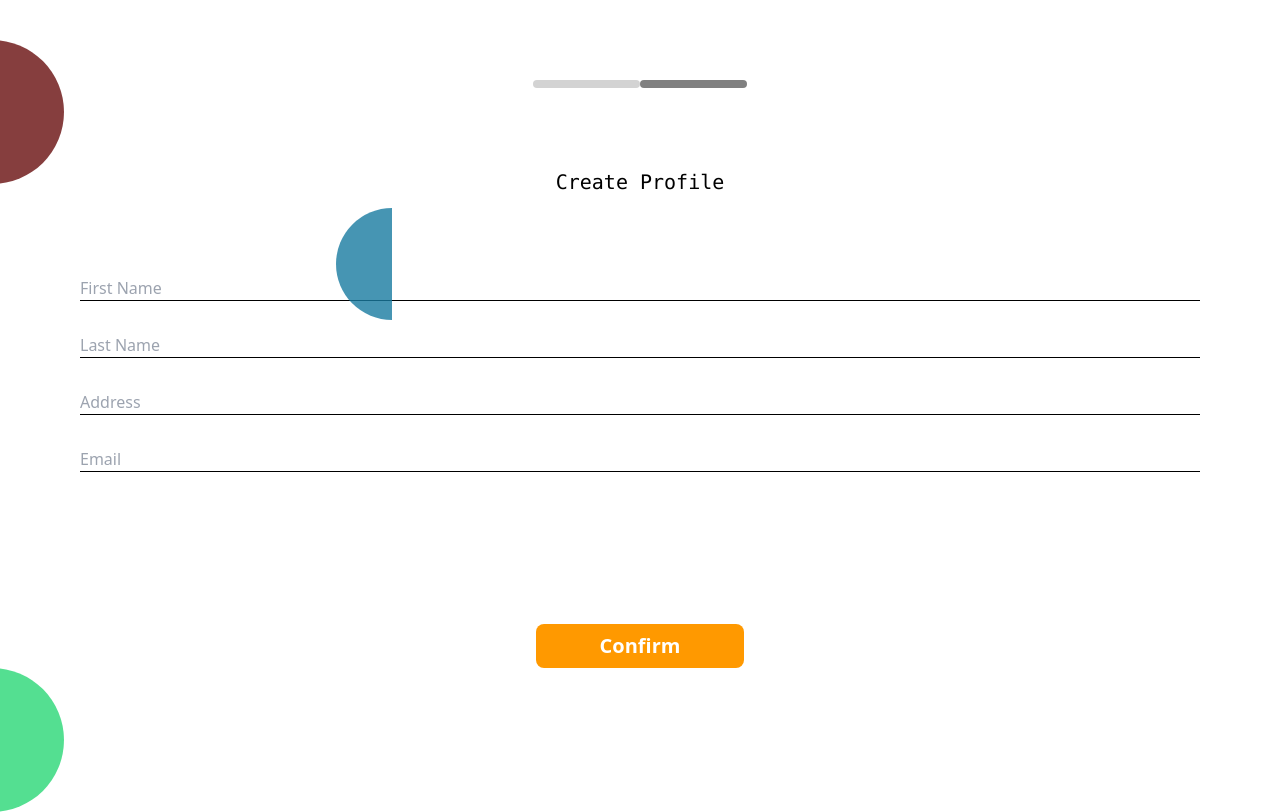
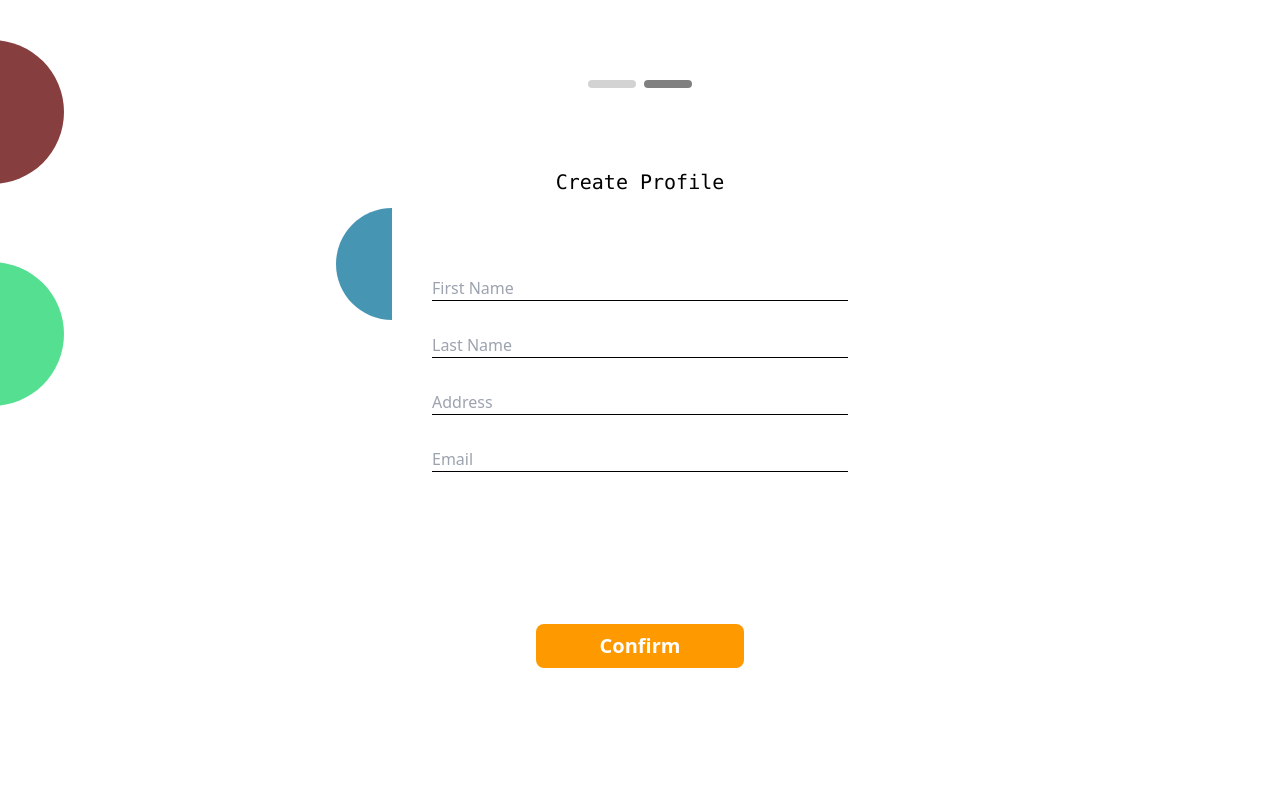
Before and after one commit to IvanDuran02/curlybraces-CityFi, a Next.js app: page /create in a window 1280 px wide. Built offline with nearby package versions, Linux system fonts and the light colour scheme.

Commit message:
fixed widths and sizes for landing page and sign up page

```diff
--- a/pages/create.js
+++ b/pages/create.js
@@ -2,12 +2,12 @@
 
 function create() {
   return (
-    <div className="overflow-hidden">
-      <div className="flex justify-center w-screen">
+    <div className="flex flex-col justify-center items-center">
+      <div className="flex justify-center w-screen space-x-2 max-w-[36rem]">
         <button className="mt-20 h-2 w-1/12 rounded-xl p-1 bg-[lightgrey]"></button>
         <button className="mt-20 h-2 w-1/12 rounded-xl p-1 bg-[grey]"></button>
       </div>
-      <div className="flexjustify-center mt-20">
+      <div className="md:w-[36rem]">
         <div className="flex justify-center mt-20">
           <p className="font-mono text-xl">Create Profile</p>
         </div>
--- a/pages/index.js
+++ b/pages/index.js
@@ -76,10 +76,10 @@
           <MainNav />
         </div>
       ) : (
-        <div className="overflow-hidden">
-          <div className="flex justify-center w-screen">
+        <div className="flex flex-col justify-center items-center">
+          <div className="flex justify-center w-screen space-x-2 max-w-[36rem]">
+            <button className="mt-20 h-2 w-1/12 rounded-xl p-1 bg-[lightgrey]"></button>
             <button className="mt-20 h-2 w-1/12 rounded-xl p-1 bg-[grey]"></button>
-            <button className="mt-20 h-2 w-1/12 rounded-xl p-1 bg-[lightgrey]"></button>
           </div>
           <div className="flex justify-center mt-20">
             <img src="/images/cityfi-icon.png" alt="cityfi icon" />
```
